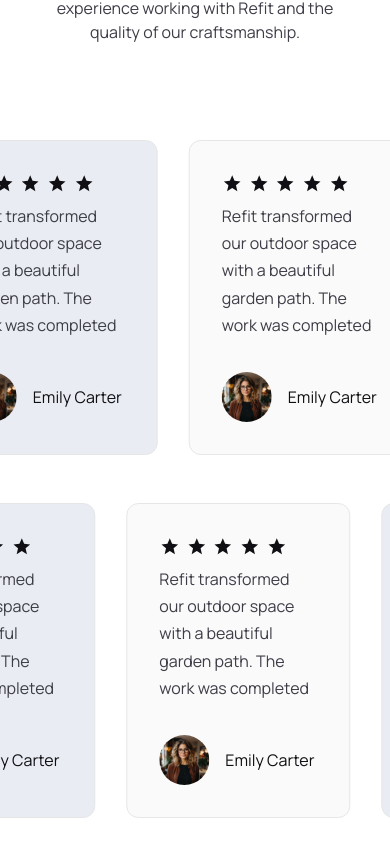
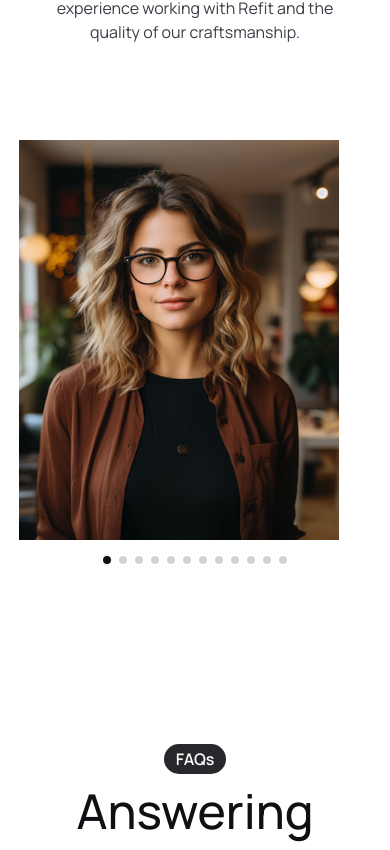
Before and after one commit to edoGultom/LifetimeArt, a Next.js app: page / in a window 390 px wide. Shown: the part 7611-8461 px from the top of the page. Built offline with nearby package versions, Linux system fonts and the light colour scheme.

Commit message:
feat: our work

```diff
--- a/src/components/atom/Card.tsx
+++ b/src/components/atom/Card.tsx
@@ -26,9 +26,7 @@
             ))}
           </div>
           <div className="flex text-Desc-Accordion-R text-paragraph  whitespace-normal">
-            Refit transformed our outdoor space with a beautiful garden path.
-            The work was completed on time, and the finish is excellent. A great
-            team to work with!
+            {item.desc}
           </div>
         </div>
         <div className="flex-none ">
--- /dev/null
+++ b/src/components/organisms/Testimonials/GaleryTestimonial.tsx
@@ -0,0 +1,75 @@
+"use client";
+import Card from "@/components/atom/Card";
+import { testimonials } from "@/config/const";
+import Image from "next/image";
+import { useEffect, useRef, useState } from "react";
+
+export default function GaleryTestimonial() {
+  const [activeIndex, setActiveIndex] = useState(0);
+  const containerRef = useRef<HTMLDivElement>(null);
+
+  const handleScroll = () => {
+    if (!containerRef.current) return;
+    const scrollLeft = containerRef.current.scrollLeft;
+    const itemWidth =
+      containerRef.current.querySelector("div > img")?.clientWidth ?? 0;
+    const gap = 32; // jarak antar gambar (px)
+    const index = Math.round(scrollLeft / (itemWidth + gap));
+    setActiveIndex(index);
+  };
+
+  // Auto-center saat pertama load
+  useEffect(() => {
+    if (containerRef.current) {
+      const itemWidth =
+        containerRef.current.querySelector("div > img")?.clientWidth ?? 0;
+      const gap = 32;
+      containerRef.current.scrollLeft = activeIndex * (itemWidth + gap);
+    }
+  }, []);
+
+  return (
+    <div className="w-full flex flex-col items-center">
+      {/* Carousel Container */}
+      <div
+        ref={containerRef}
+        onScroll={handleScroll}
+        className="flex overflow-x-auto snap-x snap-mandatory scrollbar-none scroll-smooth gap-8 scroll"
+      >
+        {testimonials.map((item, i) => (
+          <div
+            key={i}
+            className="flex-shrink-0 snap-center flex justify-center items-center"
+          >
+            <Image
+              src={item.url}
+              alt={`Slide ${i}`}
+              width={400}
+              height={500}
+              className="w-[320px] h-[400px] xl:w-[400px] xl:h-[500px] object-cover "
+            />
+          </div>
+          //   <Card
+          //     key={i}
+          //     item={item}
+          //     className={
+          //       i % 2 === 0 ? "bg-[var(--BRAND_4)]" : "bg-[var(--GREY_2)]"
+          //     }
+          //   />
+        ))}
+      </div>
+
+      {/* Dots (hanya sm) */}
+      <div className="flex gap-2 mt-4 sm:flex md:hidden">
+        {testimonials.map((_, i) => (
+          <div
+            key={i}
+            className={`w-2 h-2 rounded-full transition-colors ${
+              activeIndex === i ? "bg-[var(--BRAND_1)]" : "bg-[var(--GREY_1)]"
+            }`}
+          />
+        ))}
+      </div>
+    </div>
+  );
+}
--- a/src/components/organisms/Testimonials/Testimonials.tsx
+++ b/src/components/organisms/Testimonials/Testimonials.tsx
@@ -1,8 +1,6 @@
-import Card from "@/components/atom/Card";
 import Label from "@/components/atom/Lable";
 import AutoScrollCards from "@/components/molecules/AutoScrollCards";
-import { testimonials } from "@/config/const";
-import React from "react";
+import GaleryTestimonial from "./GaleryTestimonial";
 
 export default function Testimonials() {
   return (
@@ -23,17 +21,13 @@
         </div>
       </div>
       {/* autoscroll animation */}
-      <div className="mt-24 mb-[60px]">
-        {/* {testimonials.map((item, idx) => (
-          <Card
-            key={idx}
-            item={item}
-            className={
-              idx % 2 === 0 ? "bg-[var(--BRAND_4)]" : "bg-[var(--GREY_2)]"
-            }
-          />
-        ))} */}
-        <AutoScrollCards />
+      <div className="mt-24 mb-[60px] xl:px-0 px-10">
+        <div className="hidden md:block">
+          <AutoScrollCards />
+        </div>
+        <div className="block md:hidden">
+          <GaleryTestimonial />
+        </div>
       </div>
     </section>
   );
```
